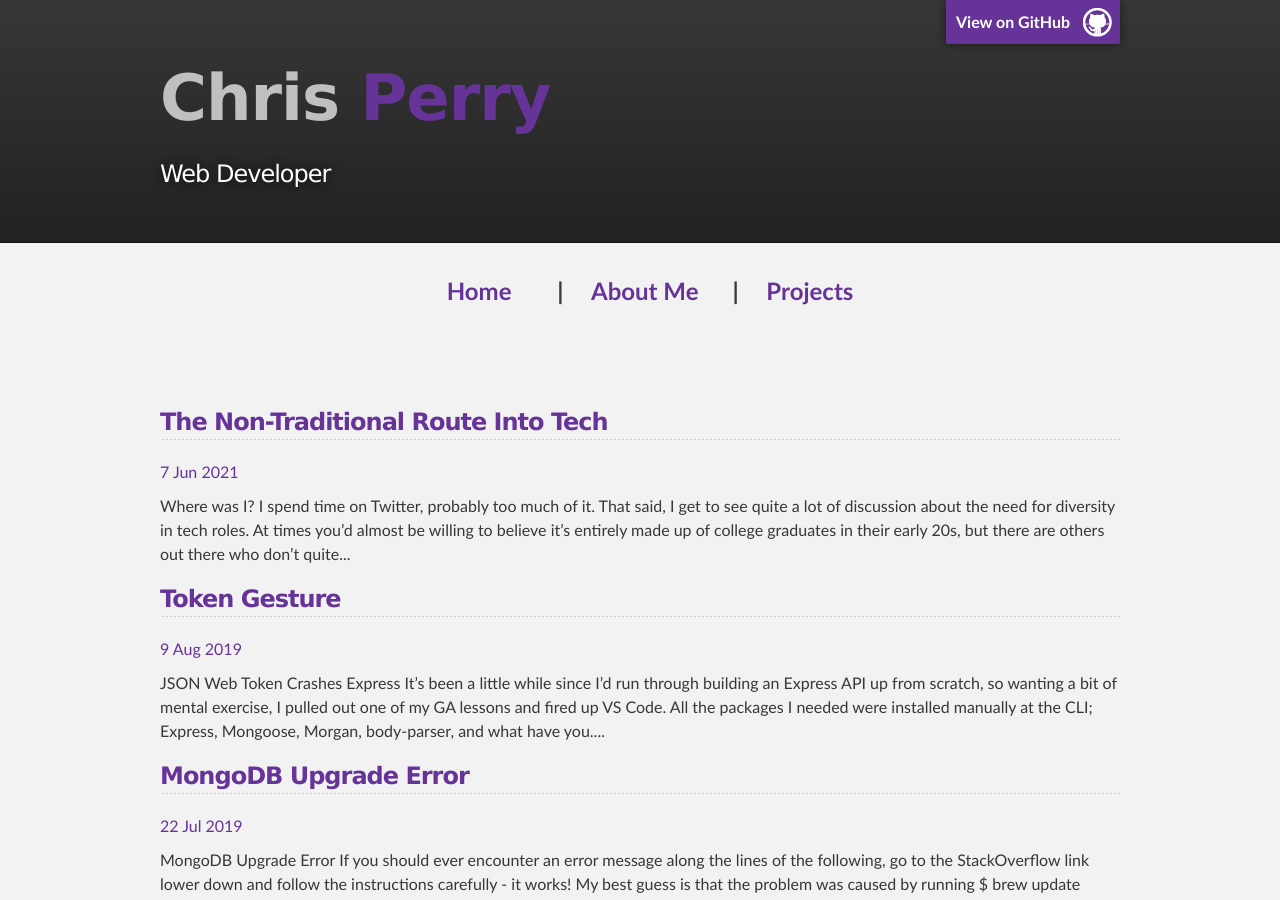
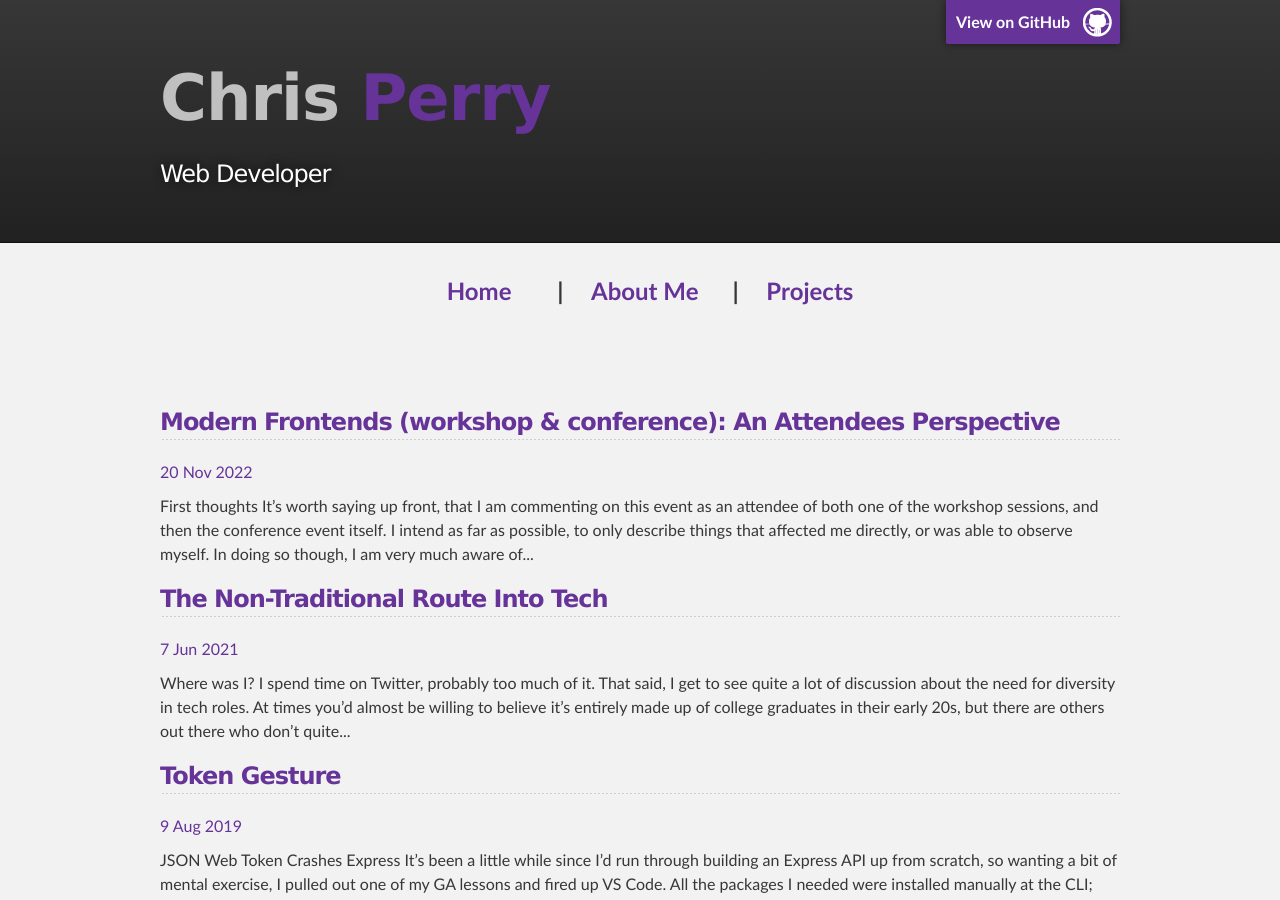
Before and after one commit to christopherallanperry/christopherallanperry.github.io, a Jekyll site: the page built from index.md, in a window 1280 px wide and 900 px high. Built offline with Jekyll 4.4.1, drawn with Linux system fonts in a browser that asks for light colours; part of the change alters nothing that is shown.

Commit message:
Recloned repo & new article draft

```diff
--- a/_config.yml
+++ b/_config.yml
@@ -13,7 +13,7 @@
 # you will see them accessed via {{ site.title }}, {{ site.email }}, and so on.
 # You can create any custom variable you would like, and they will be accessible
 # in the templates via {{ site.myvariable }}.
-title: This is the personal website of Chris Perry, a web developer using HTML, CSS, JavaScript, Angular, C# and Microsoft SQL
+title: This is the personal website of Chris Perry, a web developer using HTML, CSS, JavaScript, VueJS, Angular, C# and Microsoft SQL.
 
 firstname: Chris
 lastname: Perry
--- /dev/null
+++ b/_posts/2022-11-19-modern_frontends-an_attendees_perspective.markdown
@@ -0,0 +1,71 @@
+---
+layout: post
+title: 'Modern Frontends (workshop & conference): An Attendees Perspective'
+date: 2022-11-20 18:00:00 +0000
+categories: blog
+---
+## First thoughts
+It's worth saying up front, that I am commenting on this event as an attendee of both one of the workshop sessions, and then the conference event itself. I intend as far as possible, to only describe things that affected me directly, or was able to observe myself. In doing so though, I am very much aware of other accounts of what happened, or didn't, either because they have been reported elsewhere, or through conversations taking place around the conference margins. Those are not my stories to tell.
+
+## Conference Announcement and Booking
+I am a working developer at Lancaster University in the UK. My interest in the conference came earlier this year, when I became aware of the [Modern Frontends](https://www.modernfrontends.live/) (MF) website. It had an extensive and impressive lineup of speakers for the conference, was to be held in a premium event space, and was promising 25+ workshop sessions over the two days before the conference itself, those these weren't initially detailed as to what they were going to be.
+
+Initially, I got approval to attend the conference only from my management team, and on 12 August, arranged a ticket; one of the Early(ish) Bird tickets (Batch 02) at £322.92. I didn't make arrangements for hotels or transports at first, as I was waiting on announcements around the workshops to see if any of those might also be justifiable in context of my PDR objectives.
+
+Although I don't recall a precise date on which the workshops were published, when they did appear, one of them stood out as something that fit right in with where I was to take my career. It was a 2-day workshop titled '[Angular Architect/Team Lead Training](https://www.modernfrontends.live/workshops/angular-architect%2Fteam-lead-training
+)' and was due to be run by [Bonnie Brennan](https://twitter.com/bonnster75
+), an American working in Amsterdam. Perfect! After a bit of convincing, it was agreed I could attend, and on 12 October it was booked for me at a cost of £1,185.32.
+
+With that done, I could sort out train and hotel bookings. No real issues with the latter, but not so much with the trains, as the rather late announcement of the workshops, left me very limited options for trains, particularly for the return journey, but it was at least done.
+
+## Immediate Lead-Up
+On the 11th November, just a few days before the start of the event, I begin to see a few signs that maybe not everything was going as well as it had initially seemed. One of the speakers whose name I'm almost sure had been there on the MF website commented on Twitter that she'd "dropped out", then another, Todd Libby, said that there was still no schedule - bear in mind that there were around 100 speakers, many coming from outside the UK, and they didn't yet know when they were due to speak.
+
+The real bombshell for me personally came at 12:32 that day, when I received an email from MF via Eventbrite announcing that the workshop had been cancelled, "due to various reasons, one which, is a visa issue with one of the instructors", but offering me a place on another, '[Web Performance - Back to Front](https://www.modernfrontends.live/workshops/web-performance-back-to-front)' being run by [Harry Roberts](https://twitter.com/csswizardry). The email arrived whilst I was having lunch, so I didn't see it until nearer 13:00. Now I've done one of Harry's workshops before around 5 years back, like his style of delivery, am interested in the topic, so initially thought it wouldn't be too bad an alternative, though covering nothing like the ground I'd wanted to meet my development objectives. Also, it was a 1-day workshop, not a 2-day as I'd originally booked.
+
+The immediate problem I had was working out how to accept the offer. The email was an Eventbrite 'no-reply', and on followinf the supplied link to the MF page for that workshop, found that the only option was to go through the booking process again, which required payment (again). It was at this point I discovered that the website had no obviously displayed contact details.
+
+Just as I'm figuring this out, a second email appeared with the subject line "CORRECTION - CANCELLATION of 2-DAY WORKSHOP - Angular Architect/Team Lead Training
+". The impression was that MF had recognised I'd booked a 2-day workshop, and were offering me another 1-day one to complete the 2 days that had been paid for. Again, it was an Eventbrite 'no-reply', and the associated webpage required payment to book.
+
+Not seeing a means of communication on the website, [I took to Twitter to ask how I was supposed to accept the alternatives offered](https://twitter.com/Chris_Perry_61/status/1591059958434390016), albeit ones that were nothing like the one I'd used to justify my attendance to my management team.
+
+Whilst I waited for a response, I continued to see if I could find an email address, or a phone number on the MF site, but still came up blank. I did though spot a chat icon on the bottom right of the MF - in my defence, it wasn't what I'd been looking for. I put in my details and a message asking the same question I'd done on Twitter, but with no signs of activity on that, I looked to see whether anyone had responded on Twitter.
+
+Some 10 minutes after my initial Tweet question, and still seeing no response, I posted a reply to my previous message asking Harry whether he knew of a way of contacting the organisers, given it was his workshop they'd offered me.
+
+That appeared to do the trick. Almost immediately, I got a message back on Twitter to say they'd got my message and had emailed back. I also got a DM from MF that read "We'd appreciate you emailing us and not contacting the workshop lead directly as we are managing the bookings and don't want to bother them with the admin. Thanks!". A few things to unpick from that... 1) if they'd published an email address, I would have used it 2) I hadn't asked Harry to manage anything for me, just whether he knew a way of contacting them, and 3) I really don't think MF get to dictate what communications I have with someone I've known for quite some time now - maybe I could have done that on a DM, but that's hindsight speaking.
+
+Anyway, back to the chat app. There I found a message offering me another alternative, a 2-day workshop on '[Vanilla JS Web Components](https://www.modernfrontends.live/workshops/vanilla-js-web-components)' with Dylan Beattie. This at least was more directly connected to tickets we have in our backlog currently, as we've been looking at switching away from building VueJS components and refactoring them into native web components. Still not what I'd justified the spend against, but at least more directly relevant. At 13:44 I got a chat message to say they'd switch it over to that one, and at 14:23 I get another chat message to say that everything has been transferred over, and that I should receive an email. Finally I think I can get back to doing some work, and although I've seen nothing formal arrive, I put it down to message queues.
+
+Maybe another hour passes, but still nothing arrives in my inbox. It's now rapidly heading towards 4pm on a Friday, I know I'll not have access to my work laptop, or email, when I travel to London on the Monday, so get back to the chat app to ask what's happening. Finally at 15:49 and email confirming the the new workshop appeared in my inbox, then one minute later at 15:50 another identical one shows up. I'll let you figure out what happened there for yourselves.
+
+I am least confirmed on something, and just maybe the levels of agitation that accompanied the afternoon can finally subside.
+
+On Sunday, 13th I'm made aware that the speaker schedule has appeared for the conference, and it shows, as I'd suspected, that it's a multi-track event, with some talks I wanted to see scheduled at the same time as others I'd like to have seen - decisions have to be made.
+
+By lunchtime on Monday, I'm on the train heading south, I see another Tweet to say that [Cassie Evans](https://twitter.com/cassiecodes) is another who is no longer going to be speaking; she's one the the speakers I'd really been looking forward to hearing and meeting. As I said at the time, [Bugger...](https://twitter.com/Chris_Perry_61/status/1592174258310246401).
+
+## The ExCel Centre and Finding the Workshop
+On arriving at the ExCel Centre, the first realisation is that the place is VAST. My hotel is a short walk from its western end, so my first task is to find the London Suite. I ask for directions, but the staff member I ask is a little uncertain but thinks it's at the far end of the complex. I walk to the far end, conscious all the time that none of the signs mention a suite by that name, and there are steadily getting to be fewer and fewer people around. At the far end, I ask another member of staff (security I think) who say it's back the other way. Still can't see any signs for the London Suite though. I ask a maintenance person, surely he'll know. He says it's upstairs above where I've just been - I go up there - it's the Capital Suite and no one is around - I come back down. Two more security people later, and I'm down on the level below. At last, the London Suite is located.
+
+I go into a corridor containing only anonymous white doors, no notices on them to say what they might contain. I open a first couple, empty. Eventually, I find one with a couple of people in it, one who I immediately recognise as Harry Roberts; a familiar face, but clearly not the right room. Someone directs me to the room next door for my workshop, but there's nothing in there but a long table, a projector, two chairs with coats on them, but no owners. The rooms have no windows and feel a little like you're underground, though I suspect they weren't. A few minutes later some other workshop attendees arrive and sit with their coats.
+
+## That Fire Briefing
+Before we can get started though, we get invited into the next room for a fire safety briefing. The gentleman doing the briefing has brought his own TV, and proceeds to start a video on it. The usual stuff in the main; assembly points, exit routes, fire alarms and so on. But then it gets a bit peculiar, the video continues on what to do in the event of an terrorist attack. Were told what to do if someone calls us and tells us there's a bomb in the building, what questions to ask, how to find out what kind it is, how to keep them talking and locate the thing, but not to touch it, not to use two-way radios near it, and what coded messages to listen out for on the centre's PA system to advise there's an incident going on and to recognise when it's been declared over. It's quite clear at this point that this is a briefing geared towards staff members, and not members of the public - there's very little in this we ought to know.
+
+## The workshop
+The workshop itself was well run, interesting, and it was very clear that Dylan knew his stuff and had prepared [an excellent set of reference materials](https://ursatile.github.io/jsweb/) for the event. To the best of my recollection, there were no questions Dylan was unable to answer, nor were there any issues he couldn't diagnose and solve.
+
+Were were supplied with coffee on a regular basis, apparently from a nearby coffee shop in the ExCel, brought to us by Gen Ashley, who by now we understood to be the main person behind the conference organisation. Lunch was taken at an eatery a short distance from the London Suite, we picked what we needed, and Gen paid at the till.
+
+What was perhaps more unexpected, was that there were only 6 people in the workshop. There was certainly room for more. The workshop next door had another 7 attendees. As best I could make out, there weren't any other workshops running in the area we were in. I'm not sure about other spaces in the ExCel, but I didn't hear of any.
+
+## The Conference
+The conference itself was set in the Capital Suite two floors above where the workshops happened. This was a long open area, a little corridor like in a way, with various named rooms off on either side. This was where various vendors and sponsors had their tables set up, and also where refreshments were served.
+
+The main room, 'Ada Lovelace', was set up cinema style I guess. Long rows of chairs all facing toward a low stage; Modern Frontends branding above it and a lecturn, with screens either side for the speakers to present on. This room was used for keynote speakers, and at the start of the day, after lunch, and at the end was more or less the only room in use. It was capable of holding all the attendees present at once.
+
+The others rooms were set up more delegate style, with chairs set around round tables, much as you would in a workshop needing breakout groups, and more narrow than wide. These were considerably smaller and were often standing room only for the more popular sessions.
+
+The projection equipment was all ceiling mounted, so presumably part of the what the ExCel supplied. Over the course of the two days, it became clear that the projectors were only capable of projecting in a 4:3 aspect ratio, and was causing some speakers difficulties, as their laptops were running at 16:9 and they were
```
